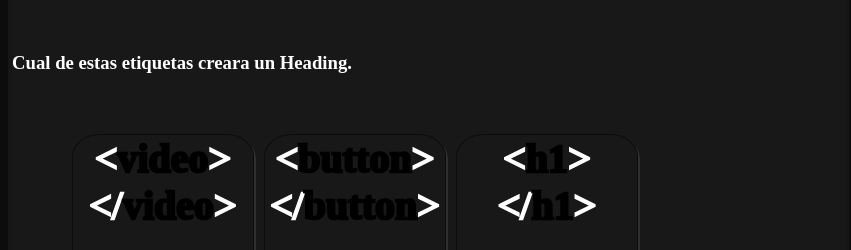
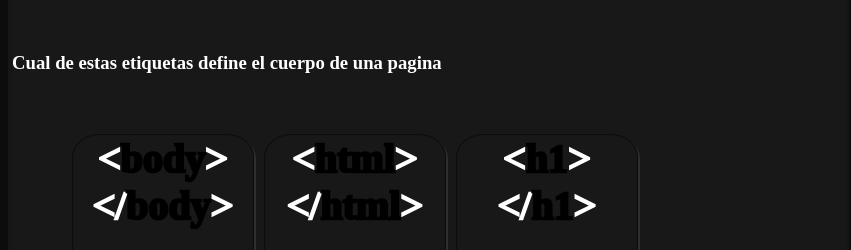
Before and after one commit to Amalone-MexicoDev/Curso_DesarrolloWeb, a plain HTML site: page 01_HTML/HTML_Basic/01_HTML_y_Etiquetas.html in a window 1280 px wide. Shown: the part 1989-2239 px from the top of the page, 0-851 px from the left. Drawn offline with Linux system fonts and the light colour scheme.

Commit message:
Add files via upload

```diff
--- a/01_HTML/HTML_Basic/01_HTML_y_Etiquetas.html
+++ b/01_HTML/HTML_Basic/01_HTML_y_Etiquetas.html
@@ -17,6 +17,7 @@
 		<title>Cursos</title>
 	</head>
 	<body>
+		<!--Algunas etiquetas tienen una segunda clase "general" es para un estilo en especifico, (puede ser eliminada mas adelante.) -->
 		<div class="container">
 			<div class="header general">
 				<h1>
@@ -43,7 +44,9 @@
 						y texto en las paguinas web.
 					</p>
 				</div>
+				<!--Esta parte engloba toda la grid de pregustas y sus respuestas-->
 				<div class="bodyContainer general">
+					<!--La etiqueta "curso_container" esta unicamente como guia para maquetado. (puede ser eliminado mas adelante) -->
 					<div class="curso_container">
 						<form
 							name="quizForm"
@@ -534,7 +537,8 @@
 								<!----------------------------------------------------------------PREGUNTA_07----------------------------------->
 								<h3>
 									Cual de estas etiquetas
-									creara un Heading.
+									define el cuerpo de una
+									pagina
 								</h3>
 								<div class="quizContainer">
 									<!----------------------------------------------------------------RESPUESTA-------------------------------------->
@@ -549,12 +553,12 @@
 												class="
 													pregunta-frase
 												"
-												>video</span
+												>body</span
 											>&gt;&lt;/<span
 												class="
 													pregunta-frase
 												"
-												>video</span
+												>body</span
 											>&gt;
 										</div>
 										<input
@@ -575,12 +579,12 @@
 												class="
 													pregunta-frase
 												"
-												>button</span
+												>html</span
 											>&gt;&lt;/<span
 												class="
 													pregunta-frase
 												"
-												>button</span
+												>html</span
 											>&gt;
 										</div>
 										<input
@@ -616,8 +620,9 @@
 										/>
 									</div>
 								</div>
-								<!----------------------------------------------------------------PREGUNTA_07----------------------------------->
+								<!----------------------------------------------------------------PREGUNTA_08----------------------------------->
 							</div>
+							<!--Este inpun se encarga de enviar todas las respuestas al script para ser valoradas.-->
 							<input
 								class="boton"
 								type="submit"
@@ -625,17 +630,20 @@
 							/>
 						</form>
 					</div>
+					<!--Este es el final de la etiqueta "curso_container"-->
 
 					<div id="resultado">
+						<!--Esta etiqueta esta identificada por JavaScript para ser usada como contenedor de las respuestas.-->
 						<p>
 							Dale click para ver tus
 							resultados!
 						</p>
 					</div>
 				</div>
+				<!--Final de la etiqueta "body_container" donde se encuentra todo lo relacionado con el cuestionario.-->
 			</div>
-
 			<div class="sidebar general">
+				<!--Etiqueda usada para el lateral derecho de la paguina, donde estara el widget de discord (Pueden ser agragadas mas cosas.)-->
 				<iframe
 					src="https://discordapp.com/widget?id=818251363012182023&theme=dark"
 					width="100%"
@@ -646,6 +654,7 @@
 				></iframe>
 			</div>
 			<div class="footer general">
+				<!--Pues el Footer weee, no mames.-->
 				<h1>Footer</h1>
 				<p>
 					Lorem ipsum dolor sit amet consectetur
--- a/01_HTML/HTML_Basic/src/Script/index.js
+++ b/01_HTML/HTML_Basic/src/Script/index.js
@@ -2,7 +2,7 @@ function verificarRespuestas() {
 	var total = 7;
 	var puntos = 0;
 	var myForm = document.forms["quizForm"];
-	var respuestas = ["a", "b", "a", "c", "c", "b", "c"];
+	var respuestas = ["a", "b", "a", "c", "c", "b", "a"];
 
 	for (let i = 1; i <= total; i++) {
 		if (
```
Also changed, not shown: 01_HTML/HTML_Basic/src/Style/style.css (+6 -1 lines), index.html (+7 -3 lines), style.css (+10 -5 lines).
